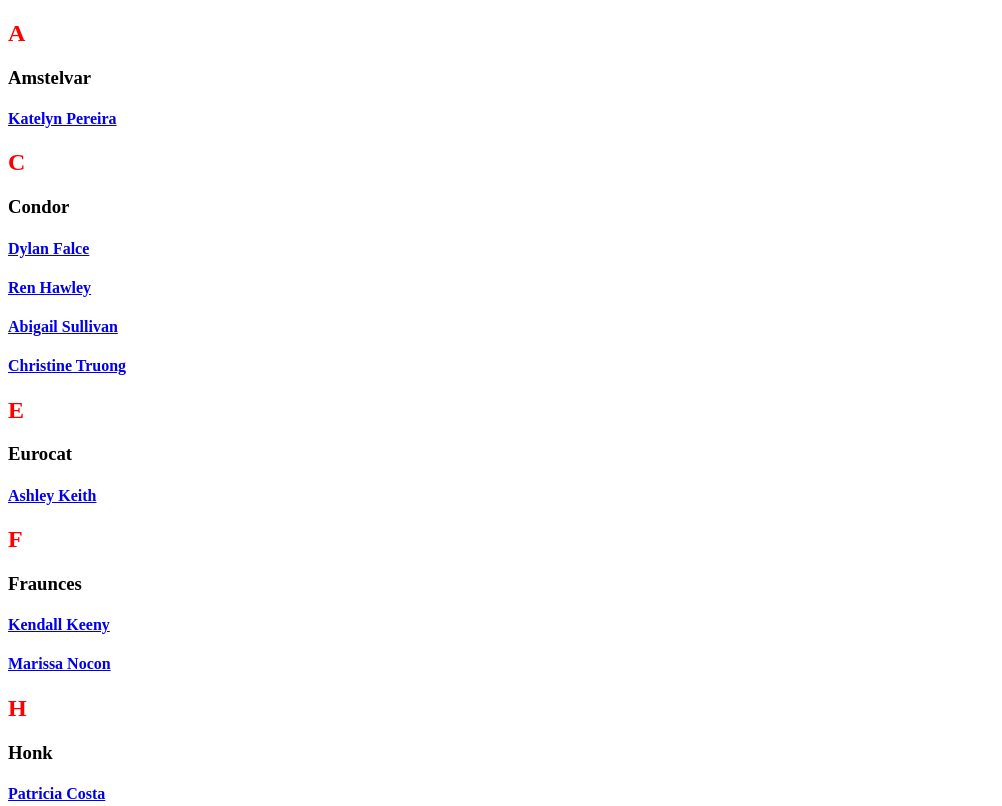
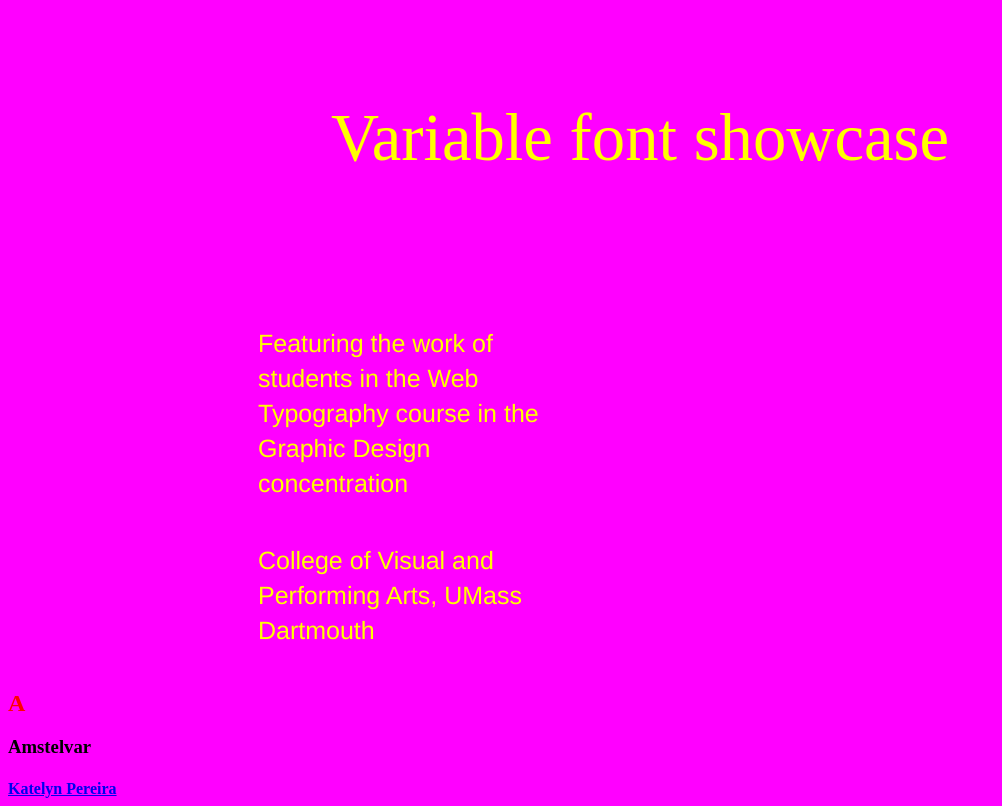
Before and after one commit to lahdesign/variable-showcase, a plain HTML site: page index.html in a window 1280 px wide. Shown: the top 806 px of the page, without its empty margins (0-1002 px from the left). Drawn offline with Linux system fonts and the light colour scheme.

Commit message:
added Jabin font file, added hero text

```diff
--- a/index.html
+++ b/index.html
@@ -7,6 +7,9 @@
     <title>Variable Type Showcase</title>
 </head>
 <body>
+    <h1>Variable font showcase</h1>
+    <div class="desc-wrapper"><h5>Featuring the work of students in the Web Typography course in the Graphic Design concentration</h5>
+    <h5>College of Visual and Performing Arts, UMass Dartmouth</h5></div>
     <h2>A</h2>
     <h3>Amstelvar</h3>
     <a href="https://katelynpereira.github.io/type-single-page/">
--- a/main.css
+++ b/main.css
@@ -1,3 +1,31 @@
+body {
+    background-color: rgb(255,0,255)
+}
+h1 {
+    font-family: Jabin-Typeface;
+    font-size: 50pt;
+    font-weight: 200;
+    text-align: center;
+    margin-top: 100px;
+    color: rgb(255,255,0)
+}
+.desc-wrapper {
+    width: 25%;
+    margin-left: 250px;
+    margin-top: 150px;
+    color: rgb(255,255,0)
+}
+h5 {
+font-family: 'Helvetica';
+font-style:normal;
+font-weight: 100;
+font-size: 25px;
+line-height: 35px;
+
+color: #FFFF00;
+
+
+}
 h2{
     color:red;
 }
```
Also changed, not shown: Jabin-Typeface.woff2 (added), 1 other file.
